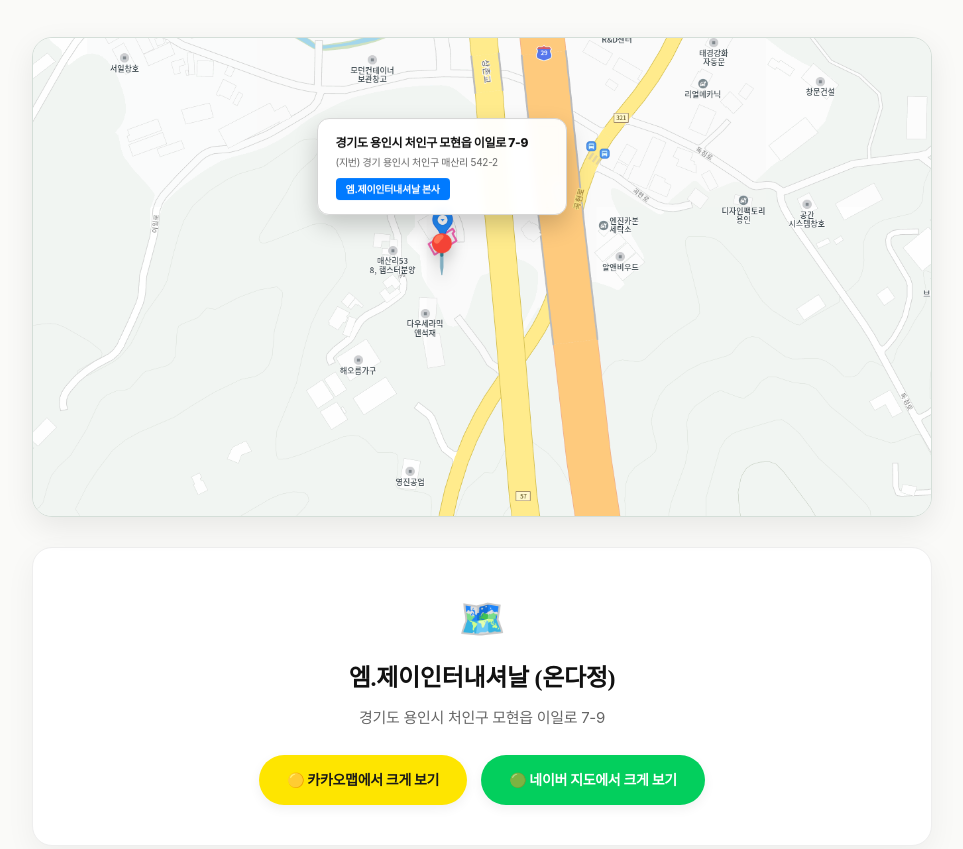
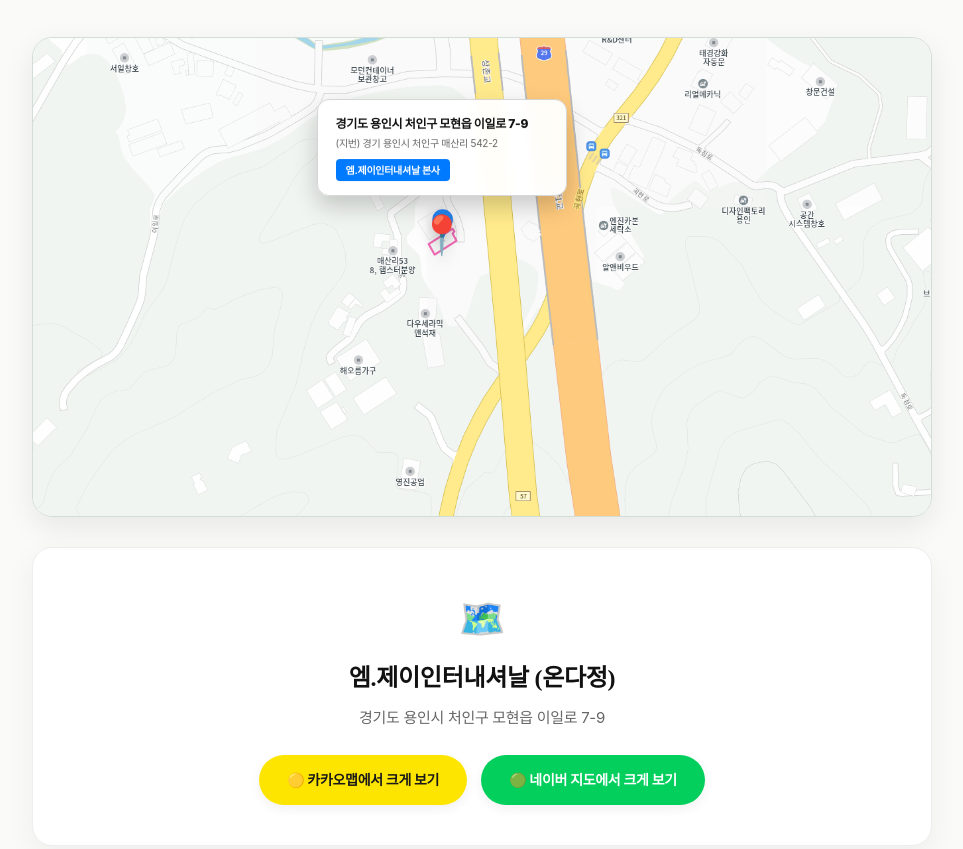
Before and after one commit to nohkyungmi/m.j, a plain HTML site: page index.html in a window 1280 px wide. Shown: the part 1565-2414 px from the top of the page, without its empty margins (158-1121 px from the left). Drawn offline with Linux system fonts and the light colour scheme; a web font is replaced by a local one.

Commit message:
Update index.html

```diff
--- a/index.html
+++ b/index.html
@@ -241,8 +241,8 @@
             <!-- 업로드한 실제 지도 이미지 배경 -->
             <img src="images/map_capture.png" alt="온다정 지도 위치" style="width: 100%; height: 100%; object-fit: cover; display: block;">
 
-            <!-- ★ [더 위로 수정됨] 핀과 말풍선 위치를 기존보다 더 위로 올림 (left: 45.5%, top: 34%) -->
-            <div style="position: absolute; left: 45.5%; top: 34%; transform: translate(-50%, -50%); text-align: center; z-index: 5;">
+            <!-- ★ [더 위로 수정됨] 핀과 말풍선 위치를 상단으로 더 끌어올림 (left: 45.5%, top: 30%) -->
+            <div style="position: absolute; left: 45.5%; top: 30%; transform: translate(-50%, -50%); text-align: center; z-index: 5;">
 
                 <!-- 정보 말풍선 박스 -->
                 <div style="background: rgba(255, 255, 255, 0.95); backdrop-filter: blur(4px); padding: 14px 18px; border-radius: 12px; box-shadow: 0 10px 25px rgba(0,0,0,0.2); border: 1px solid #d5d5d5; margin-bottom: 8px; width: 250px; text-align: left;">
```
